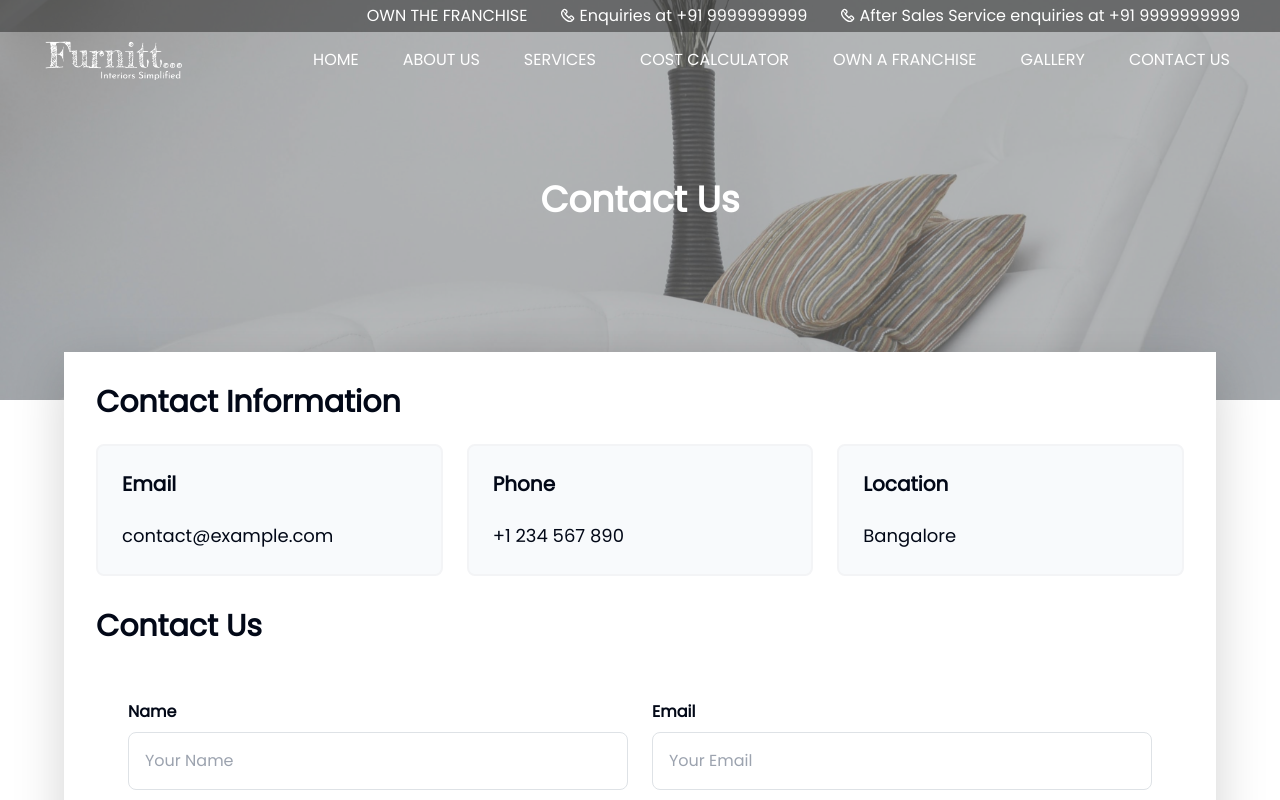
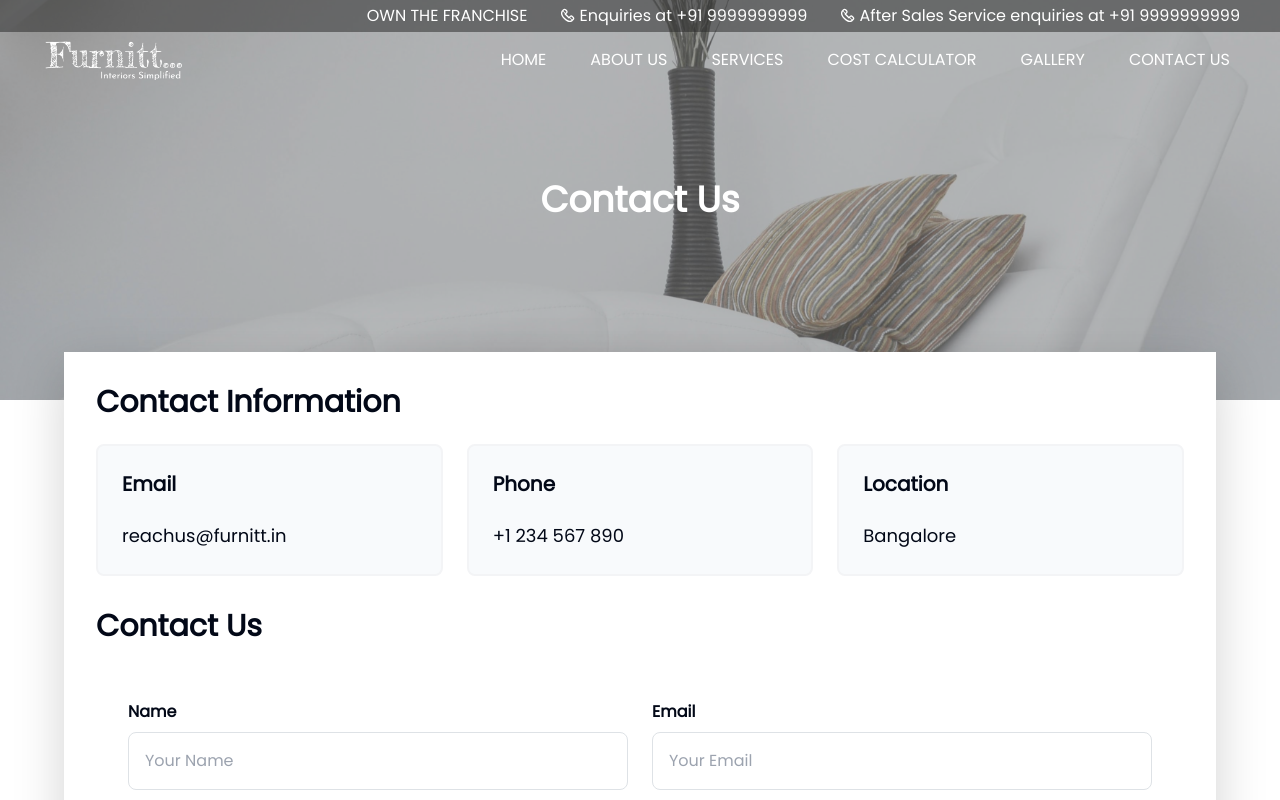
Before and after one commit to yeshwanthc/Furnitt, a Next.js app: page /contact in a window 1280 px wide. Shown: the top 800 px of the page. Built offline with nearby package versions, Linux system fonts and the light colour scheme.

Commit message:
mail added

```diff
--- a/src/app/contact/page.tsx
+++ b/src/app/contact/page.tsx
@@ -3,7 +3,7 @@ import React from "react";
 import Banner from "@/components/Banner";
 
 const contactDetails = [
-  { title: "Email", value: "contact@example.com" },
+  { title: "Email", value: "reachus@furnitt.in" },
   { title: "Phone", value: "+1 234 567 890" },
   { title: "Location", value: "Bangalore" },
 ];
--- a/src/data/menuData.tsx
+++ b/src/data/menuData.tsx
@@ -8,7 +8,7 @@ const phoneIconSvg = `
 `;
 
 const navItems: NavItem[] = [
-  { label: "OWN THE FRANCHISE", link: "/" },
+  { label: "OWN THE FRANCHISE", link: "/own-a-franchise" },
   {
     label: "Enquiries at +91 9999999999",
     iconSVG: phoneIconSvg,
@@ -29,7 +29,6 @@ const menuItems: MenuItem[] = [
   { label: "About Us", link: "/about" },
   { label: "Services", link: "/services" },
   { label: "Cost Calculator", link: "/cost-calculator" },
-  { label: "Own A Franchise", link: "/own-a-franchise" },
   { label: "Gallery", link: "/gallery" },
   { label: "Contact Us", link: "/contact" },
 ];
```
